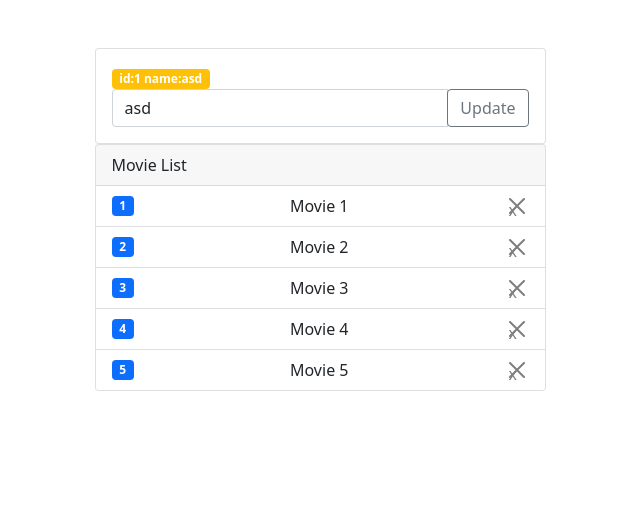
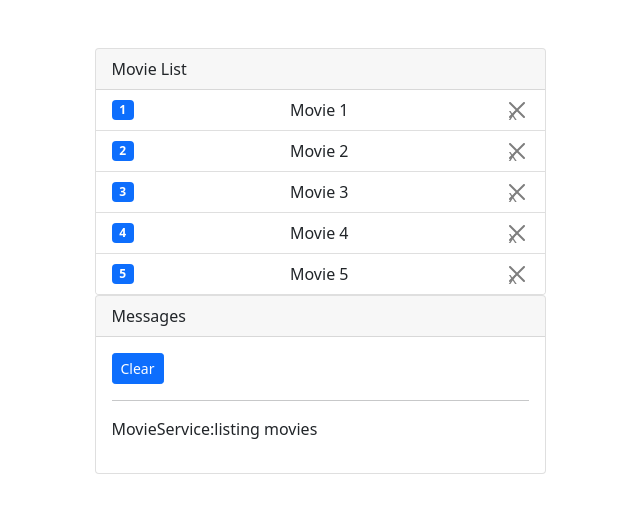
Before and after one commit to Furkan-Zengin/AngularProjects, an Angular app in the folder MovieApp/: page / in a window 1280 px wide. Shown: the top 512 px of the page, without its empty margins (320-960 px from the left). Built offline with nearby package versions, Linux system fonts and the light colour scheme.

Commit message:
logging add

```diff
--- a/MovieApp/src/app/app.component.html
+++ b/MovieApp/src/app/app.component.html
@@ -2,6 +2,7 @@
   <div class="row justify-content-center">
     <div class="col-md-5 mt-5">
       <movies></movies>
+      <logging></logging>
     </div>
   </div>
 </div>
--- a/MovieApp/src/app/app.module.ts
+++ b/MovieApp/src/app/app.module.ts
@@ -6,6 +6,7 @@
 import { MovieComponent } from './movie/movie.component';
 import { FormsModule } from '@angular/forms';
 import { MovieDetailComponent } from './movie-detail/movie-detail.component';
+import { LoggingComponent } from './logging/logging.component';
 
 @NgModule({
   declarations: [
@@ -13,6 +14,7 @@
     MoviesComponent,
     MovieComponent,
     MovieDetailComponent,
+    LoggingComponent,
 
   ],
   imports: [
--- /dev/null
+++ b/MovieApp/src/app/logging.service.ts
@@ -0,0 +1,15 @@
+import { Injectable } from '@angular/core';
+
+@Injectable({
+  providedIn: 'root'
+})
+export class LoggingService {
+  messages:string[] = [];
+  add(message:string){
+    this.messages.push(message);
+  }
+  clear(){
+    this.messages =[];
+  }
+  constructor() { }
+}
--- /dev/null
+++ b/MovieApp/src/app/logging/logging.component.html
@@ -0,0 +1,10 @@
+<div class="card" *ngIf="loggingService.messages.length">
+  <div class="card-header">
+    Messages
+  </div>
+  <div class="card-body">
+    <button (click)="loggingService.clear()" class="btn btn-primary btn-sm">Clear</button>
+    <hr>
+        <p *ngFor="let message of loggingService.messages">{{message}}</p>
+  </div>
+</div>
--- /dev/null
+++ b/MovieApp/src/app/logging/logging.component.ts
@@ -0,0 +1,16 @@
+import { Component, OnInit } from '@angular/core';
+import { LoggingService } from '../logging.service';
+
+@Component({
+  selector: 'logging',
+  templateUrl: './logging.component.html',
+  styleUrls: ['./logging.component.css']
+})
+export class LoggingComponent implements OnInit {
+
+  constructor(public loggingService:LoggingService) { }
+
+  ngOnInit(): void {
+  }
+
+}
--- a/MovieApp/src/app/movie-detail/movie-detail.component.html
+++ b/MovieApp/src/app/movie-detail/movie-detail.component.html
@@ -1,5 +1,5 @@
 
-<div class="card" *ngIf="movie">
+<div class="card" *ngIf="movie.id>0">
   <div class="card-body">
     <span class="badge bg-warning">
       id:{{movie.id}} name:{{movie.name}}
--- a/MovieApp/src/app/movie-detail/movie-detail.component.ts
+++ b/MovieApp/src/app/movie-detail/movie-detail.component.ts
@@ -8,7 +8,7 @@
 })
 export class MovieDetailComponent implements OnInit {
 
-  @Input() movie = new Movie(1,"sad");
+  @Input() movie = new Movie(0,"sad");
   constructor() { }
 
   ngOnInit(): void {
--- a/MovieApp/src/app/movie.service.ts
+++ b/MovieApp/src/app/movie.service.ts
@@ -2,15 +2,17 @@
 import { Movie } from './movie';
 import { Movies } from './movie.datasource';
 import { Observable,of } from 'rxjs';
+import { LoggingService } from './logging.service';
 @Injectable({
   providedIn: 'root'
 })
 export class MovieService {
 
 
-  constructor() { }
+  constructor(private loggingService:LoggingService) { }
 
   getMovies(): Observable<Movie[]>{
+    this.loggingService.add("MovieService:listing movies");
     return of(Movies);
   }
 }
--- a/MovieApp/src/app/movies/movies.component.ts
+++ b/MovieApp/src/app/movies/movies.component.ts
@@ -17,7 +17,7 @@
     this.getMovies();
   }
 
-  selectedMovie: Movie = new Movie(1, "asd");
+  selectedMovie: Movie = new Movie(0, "asd");
   onSelect(movie: Movie): void {
     this.selectedMovie = movie;
   }
```
Also changed, not shown: MovieApp/src/app/logging/logging.component.css (added).
